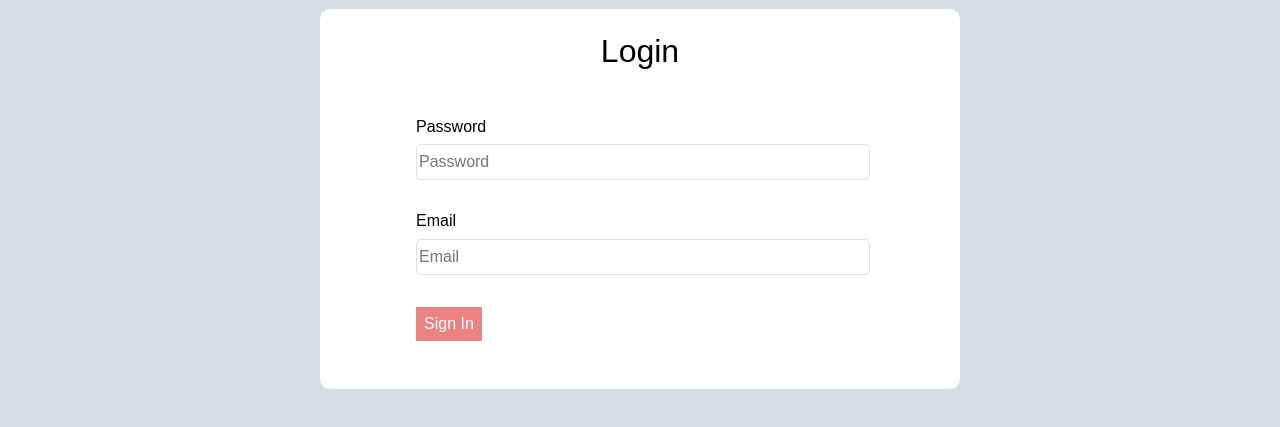
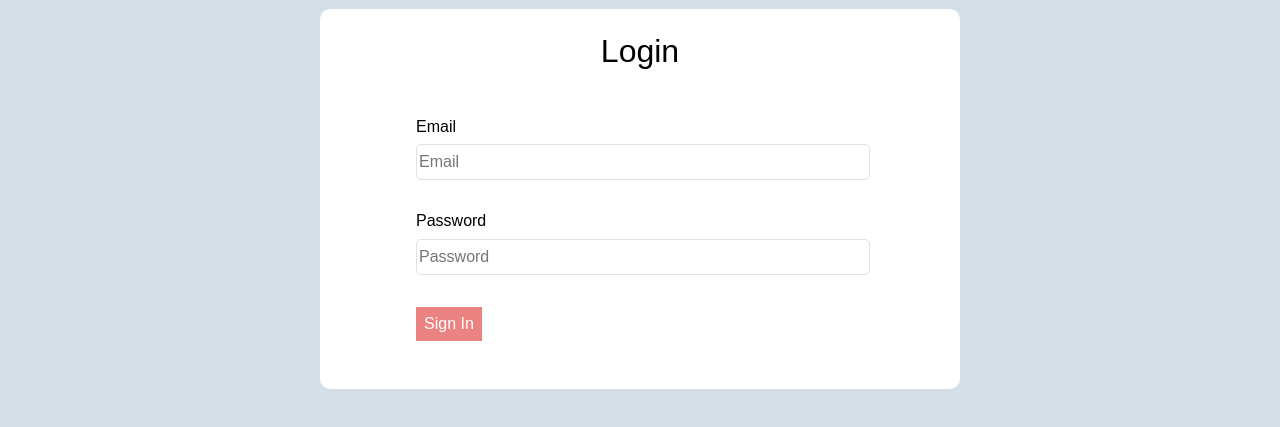
Before and after one commit to ypcethan/MERN_todo_list_frontend, a React (Create React App) app: page /login in a window 1280 px wide. Shown: the part 215-642 px from the top of the page. Built offline with nearby package versions, Linux system fonts and the light colour scheme; a web font is replaced by a local one.

Commit message:
adding react-hook-form for form validation in login and register

```diff
--- a/package.json
+++ b/package.json
@@ -18,6 +18,7 @@
     "react-dates": "^21.8.0",
     "react-debounce-input": "^3.2.2",
     "react-dom": "^16.13.1",
+    "react-hook-form": "^6.0.1",
     "react-redux": "^7.2.0",
     "react-router-dom": "^5.2.0",
     "react-scripts": "3.4.1",
--- a/src/App.scss
+++ b/src/App.scss
@@ -7,7 +7,11 @@ html {
   overflow-x: hidden;
 }
 
-body{
+body {
   position: relative;
   overflow-x: hidden;
 }
+
+.danger {
+  color: red;
+}
--- a/src/components/pages/Login/Login.js
+++ b/src/components/pages/Login/Login.js
@@ -1,5 +1,6 @@
 import React, { useState, useEffect } from "react";
 import { useDispatch, useSelector } from "react-redux";
+import { useForm } from "react-hook-form";
 import { login, clearError } from "../../../redux/auth/authAction";
 import { setAlert } from "../../../redux/alert/alertAction";
 import "../Register/Register.scss";
@@ -11,7 +12,8 @@ const Login = (props) => {
   const [email, setEmail] = useState("");
   const [password, setPassword] = useState("");
 
-  const handleSubmit = (e) => {
+  const { errors, handleSubmit, register } = useForm();
+  const onSubmit = (e) => {
     e.preventDefault();
     dispatch(
       login({
@@ -34,7 +36,22 @@ const Login = (props) => {
     <div className="register__container">
       <div className="register__header">Login</div>
       <div className="register__form__container">
-        <form action="" className="register__form">
+        <form className="register__form" onSubmit={handleSubmit(onSubmit)}>
+          <label className="register__input__label" htmlFor="name">
+            Email
+          </label>
+          <input
+            type="text"
+            id="email"
+            name="email"
+            placeholder="Email"
+            className="register__form__input"
+            onChange={(e) => setEmail(e.target.value)}
+            ref={register({
+              required: "Email is required",
+            })}
+          />
+          {errors.email && <p className="danger">{errors.email.message} </p>}
           <label className="register__input__label" htmlFor="password">
             Password
           </label>
@@ -45,21 +62,14 @@ const Login = (props) => {
             name="password"
             className="register__form__input"
             onChange={(e) => setPassword(e.target.value)}
+            ref={register({
+              required: "Password is required",
+            })}
           />
-          <label className="register__input__label" htmlFor="name">
-            Email
-          </label>
-          <input
-            type="text"
-            id="email"
-            name="email"
-            placeholder="Email"
-            className="register__form__input"
-            onChange={(e) => setEmail(e.target.value)}
-          />
-          <button className="form__submit__btn" onClick={handleSubmit}>
-            Sign In
-          </button>
+          {errors.password && (
+            <p className="danger">{errors.password.message} </p>
+          )}
+          <button className="form__submit__btn">Sign In</button>
         </form>
       </div>
     </div>
--- a/src/components/pages/Register/Register.js
+++ b/src/components/pages/Register/Register.js
@@ -2,15 +2,17 @@ import React, { useState, useEffect } from "react";
 import { useDispatch, useSelector } from "react-redux";
 import { register, clearError } from "../../../redux/auth/authAction";
 import { setAlert } from "../../../redux/alert/alertAction";
+import { useForm } from "react-hook-form";
 import "./Register.scss";
 const Register = (props) => {
   const dispatch = useDispatch();
   const error = useSelector((state) => state.auth.error);
+  const { register, handleSubmit, errors } = useForm();
   const isAuthenticated = useSelector((state) => state.auth.isAuthenticated);
   const [name, setName] = useState("");
   const [email, setEmail] = useState("");
   const [password, setPassword] = useState("");
-  const handleSubmit = (e) => {
+  const onSubmit = (e) => {
     e.preventDefault();
     dispatch(
       register({
@@ -36,7 +38,7 @@ const Register = (props) => {
     <div className="register__container">
       <div className="register__header">Register</div>
       <div className="register__form__container">
-        <form action="" className="register__form">
+        <form onSubmit={handleSubmit(onSubmit)} className="register__form">
           <label className="register__input__label" htmlFor="name">
             Name
           </label>
@@ -47,7 +49,11 @@ const Register = (props) => {
             placeholder="Name"
             className="register__form__input"
             onChange={(e) => setName(e.target.value)}
+            ref={register({
+              required: "Name is required",
+            })}
           />
+          {errors.name && <p className="danger">{errors.name.message}</p>}
           <label className="register__input__label" htmlFor="password">
             Password
           </label>
@@ -58,7 +64,18 @@ const Register = (props) => {
             name="password"
             className="register__form__input"
             onChange={(e) => setPassword(e.target.value)}
+            ref={register({
+              required: "Password is required",
+              minLength: {
+                value: 6,
+                message: "Password has to have at least 6 characters",
+              },
+            })}
           />
+          {errors.password && (
+            <p className="danger">{errors.password.message} </p>
+          )}
+
           <label className="register__input__label" htmlFor="name">
             Email
           </label>
@@ -69,8 +86,16 @@ const Register = (props) => {
             placeholder="Email"
             className="register__form__input"
             onChange={(e) => setEmail(e.target.value)}
+            ref={register({
+              required: true,
+              pattern: {
+                value: /^[A-Z0-9._%+-]+@[A-Z0-9.-]+\.[A-Z]{2,4}$/i,
+                message: "Enter a valid email address",
+              },
+            })}
           />
-          <button className="form__submit__btn" onClick={handleSubmit}>
+          {errors.email && <p className="danger"> {errors.email.message}</p>}
+          <button type="submit" className="form__submit__btn">
             Create Account
           </button>
         </form>
```
Also changed, not shown: src/components/pages/Achievement/Achievement.js (+14 -14 lines), 1 other file (tests, documents, lock files or other folders).
